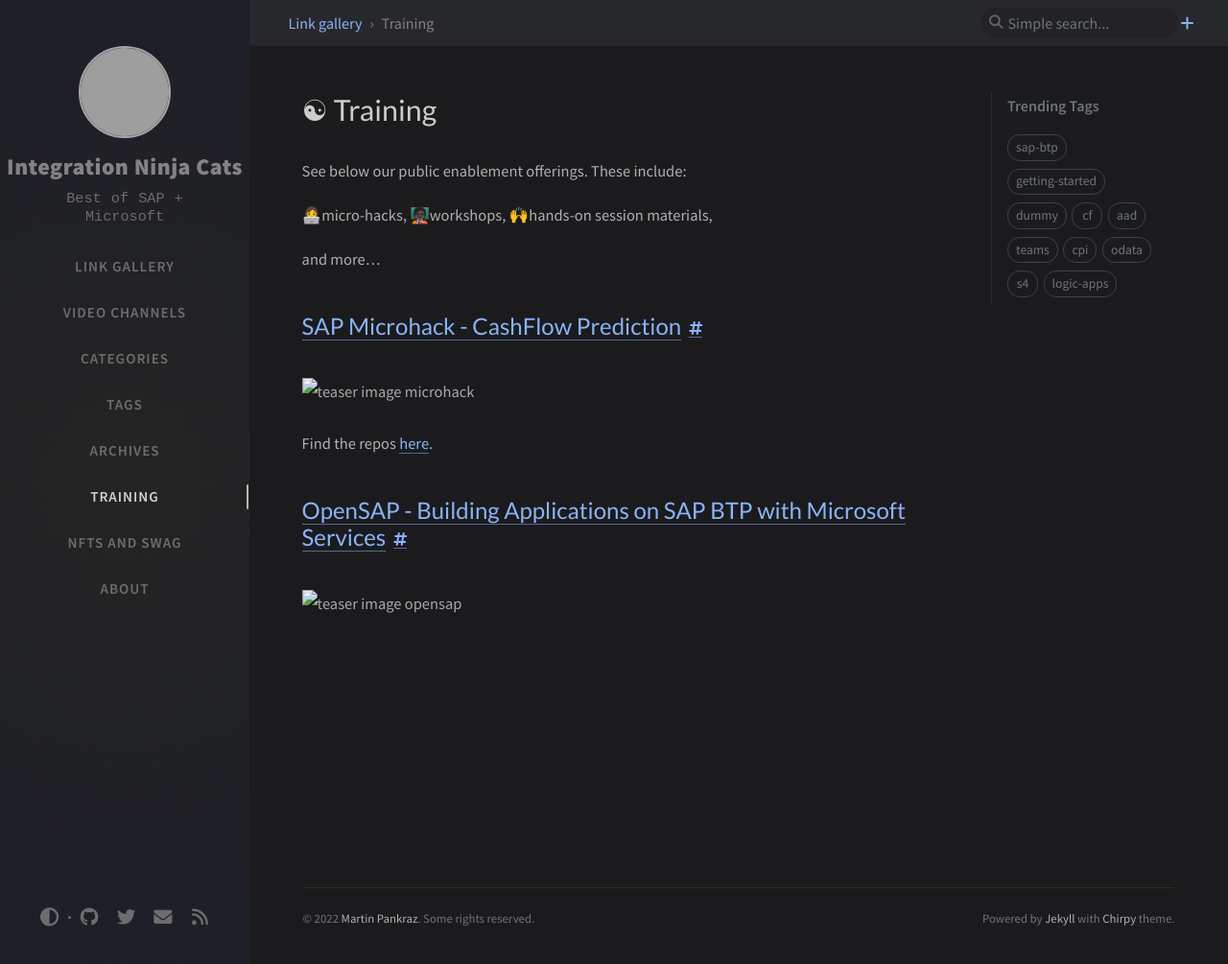
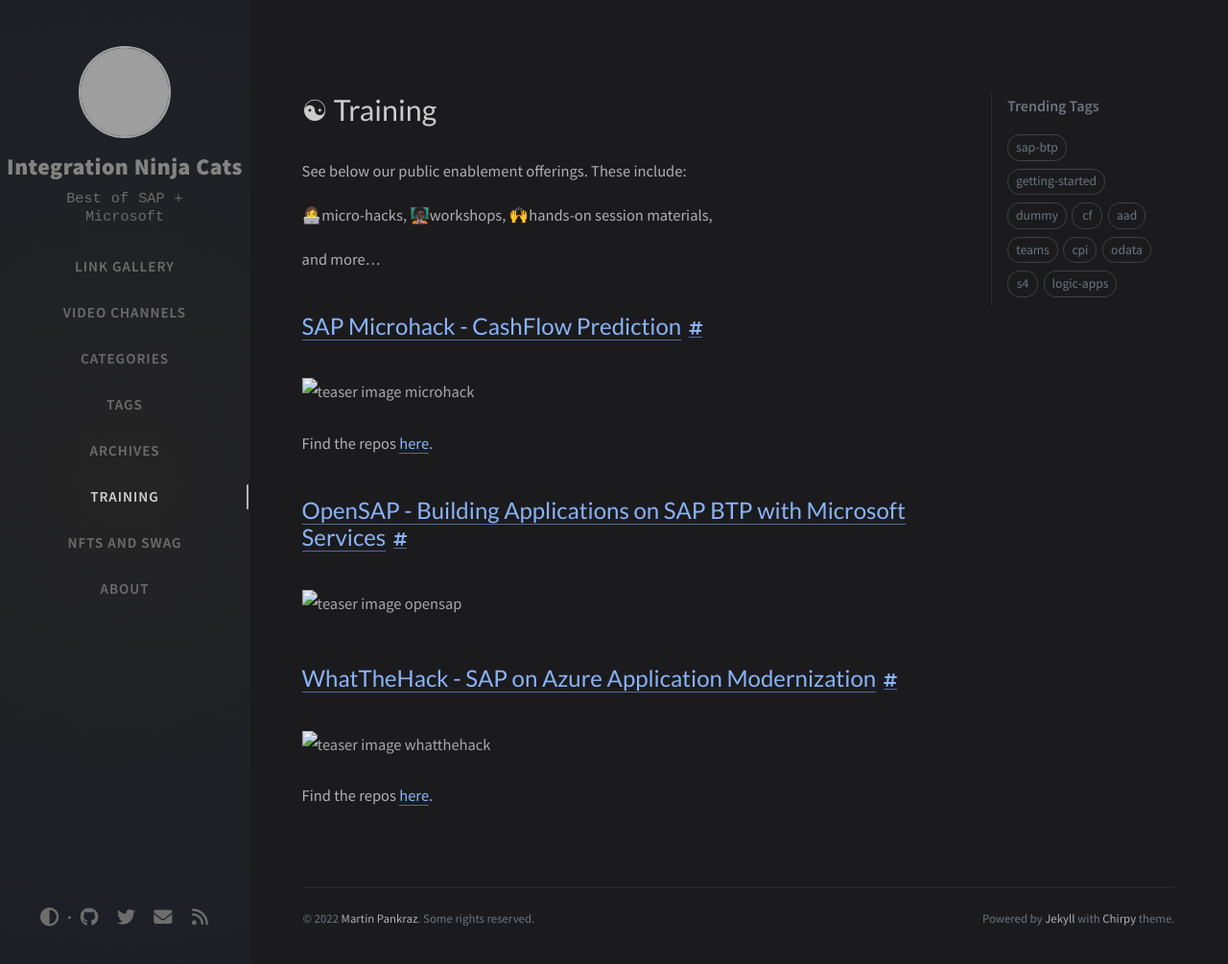
Before and after one commit to MartinPankraz/ninja-unicorn, a Jekyll site: the page built from _tabs/workshops.md, in a window 1280 px wide and 1005 px high. Shown: the whole window at 96% size. Built offline with Jekyll 4.4.1, drawn with Linux system fonts in a browser that asks for light colours; nearby versions of some CDN libraries; comment, search, counter and statistics services are not loaded; grey boxes are pictures that could not be loaded.

Commit message:
wth added

```diff
--- a/_tabs/workshops.md
+++ b/_tabs/workshops.md
@@ -21,3 +21,9 @@
 ## [OpenSAP - Building Applications on SAP BTP with Microsoft Services](https://open.sap.com/courses/btpma1){:target="\_blank"}
 
 ![teaser image opensap](https://raw.githubusercontent.com/MartinPankraz/ninja-unicorn/main/img/opensap.png)
+
+## [WhatTheHack - SAP on Azure Application Modernization](https://github.com/microsoft/WhatTheHack){:target="\_blank"}
+
+![teaser image whatthehack](https://raw.githubusercontent.com/microsoft/WhatTheHack/master/assets/images/wth-logo-2.png)
+
+Find the repos [here](https://github.com/microsoft/WhatTheHack/tree/master/052-SAPAppModernization){:target="\_blank"}.
```
